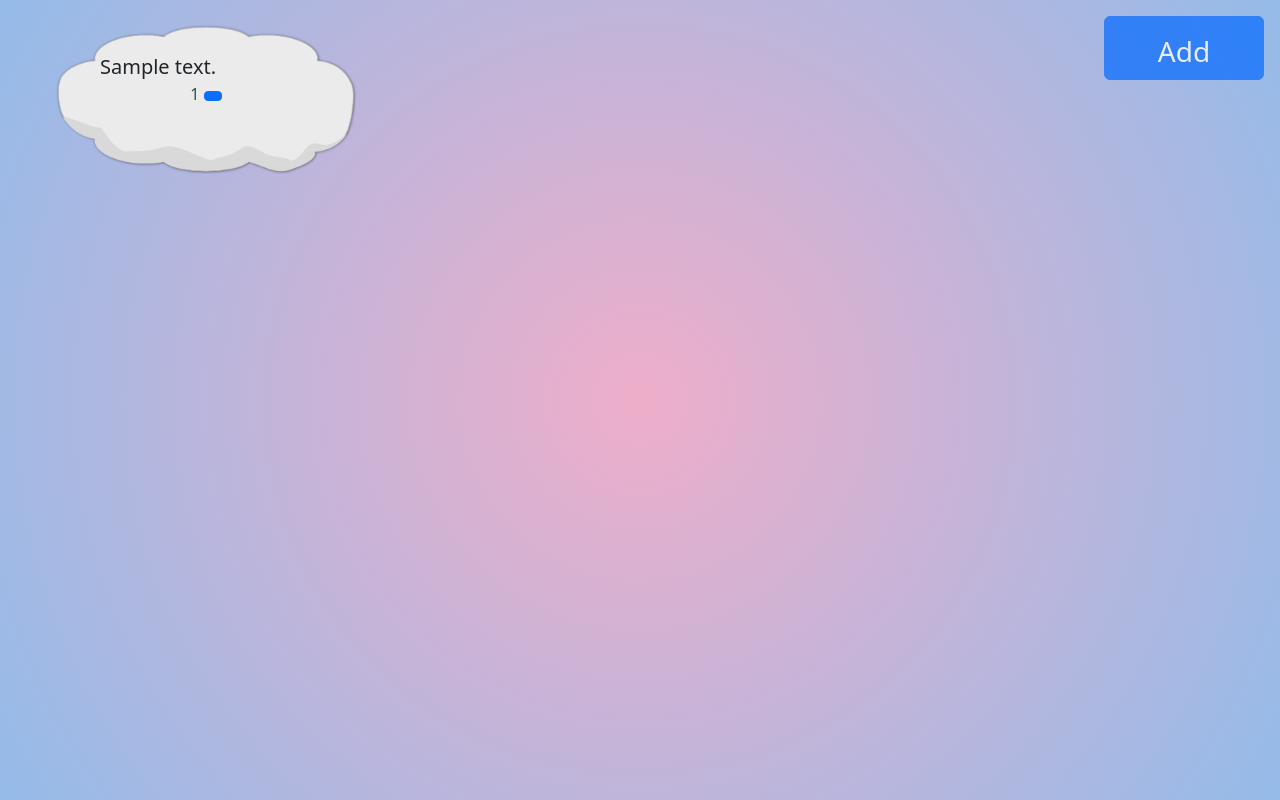
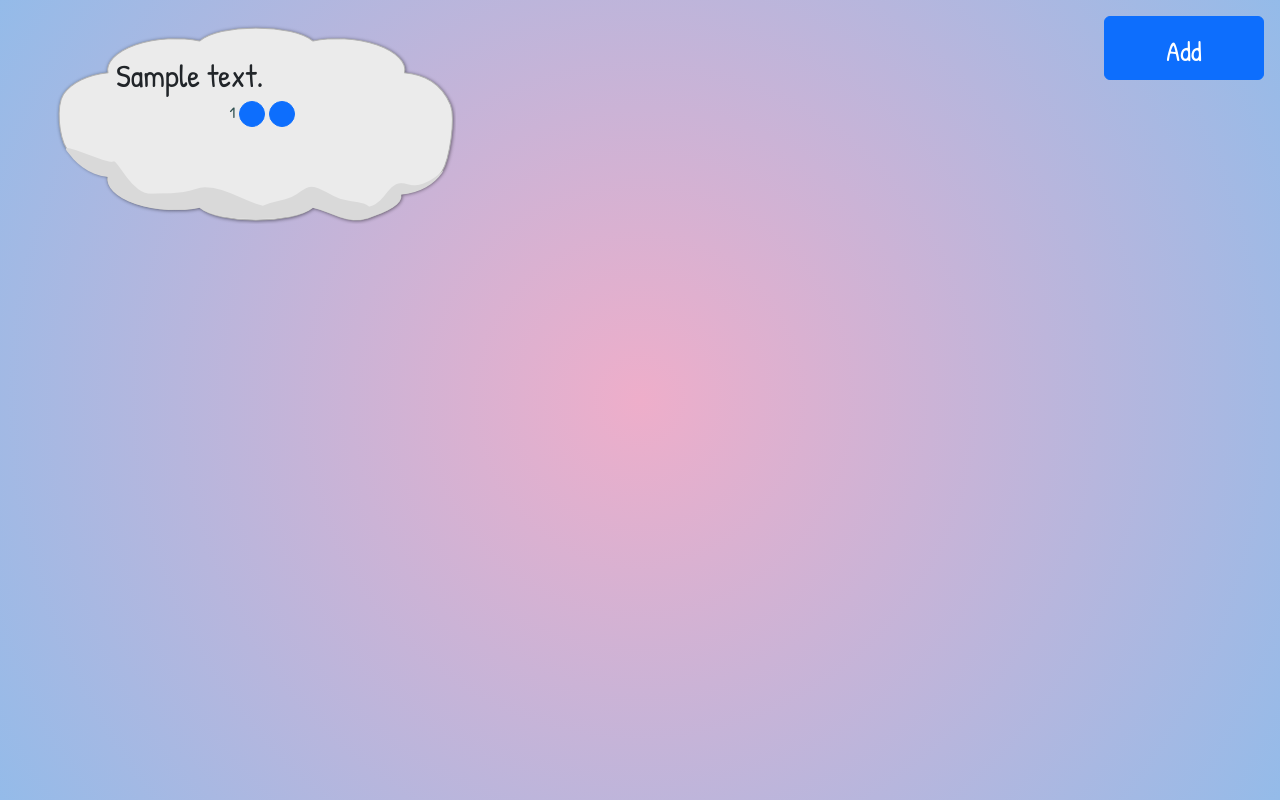
Before and after one commit to imann24/kind_cloud, a Django app: page / in a window 1280 px wide. Run offline with Django 5.2, Linux system fonts and the light colour scheme; tables that the repository leaves empty hold one stand-in row (values such as "Sample post"); some libraries are stand-ins or nearby versions.

Commit message:
Improve responsiveness and add zoom

```diff
--- a/app/kind_cloud/forms.py
+++ b/app/kind_cloud/forms.py
@@ -1,6 +1,6 @@
 import os
 import requests
-from django.forms import ModelForm
+from django.forms import CharField, ModelForm, Textarea
 from django.core import validators
 from .models import Kind
 
@@ -16,6 +16,7 @@ def make_request_to_sentiment_api(text):
     return response.json().get('type', False)
 
 class KindForm(ModelForm):
+    text = CharField(widget=Textarea(attrs={'rows': 3, 'cols': 40}))
     def __init__(self, *args, **kwargs):
         super(KindForm, self).__init__(*args, **kwargs)
         self.fields['text'].label = 'Kind Words'
--- a/app/kind_cloud/static/main.css
+++ b/app/kind_cloud/static/main.css
@@ -1,66 +1,7 @@
 body {
     background: radial-gradient(circle, rgba(238,174,202,1) 0%, rgba(148,187,233,1) 100%);
+    font-family: 'Patrick Hand';
 }
 .content {
     padding: 1rem;
 }
-
-.sky {
-    list-style-type: none;
-}
-
-.cloud {
-    display: block;
-    font-size: 1.25rem;
-    width: 300px;
-    height: 150px;
-    padding: 1.75rem 2.75rem;
-    transform-origin: 100% 50%;
-    margin: 0.5rem;
-    margin-bottom: -2.5rem;
-    background-image: url('/static/img/cloud.png');
-    background-size: contain;
-}
-
-.cloud:nth-child(odd) {
-    margin-left: 0.5rem;
-}
-
-.cloud:nth-child(even) {
-    margin-left: 20rem;
-}
-
-@media (max-width: 600px) {
-    .cloud:nth-child(even) {
-        margin-left: 9.5rem;
-    }
-}
-
-.vote-button-container {
-    color: darkslategray;
-    font-size: 1rem;
-    text-align: center;
-}
-
-.create-button-container {
-    position: fixed;
-    top: 1rem;
-    right: 1rem;
-    width: 10rem;
-    height: 4rem;
-}
-
-.create-button-container .btn {
-    font-size: 1.75rem;
-    padding-top: 0.75rem;
-}
-
-#conduct {
-    border-radius: 1rem;
-    border-color: gainsboro;
-    font-size: 1.25rem;
-}
-
-#create-form {
-    font-size: 2rem;
-}
--- /dev/null
+++ b/app/kind_cloud/static/view_all.css
@@ -0,0 +1,125 @@
+
+.sky {
+    list-style-type: none;
+}
+
+.cloud {
+    display: block;
+    width: 400px;
+    height: 200px;
+    padding-top: 1.75rem;
+    padding-bottom: 2.5rem;
+    padding-left:  3.75rem;
+    padding-right: 3rem;
+    transform-origin: 100% 50%;
+    margin: 0.5rem;
+    margin-bottom: -2.5rem;
+    background-image: url('/static/img/cloud.png');
+    background-size: contain;
+}
+
+.cloud .btn {
+    border-radius: 1rem;
+    padding: 0.75rem;
+}
+
+.cloud:nth-child(odd) {
+    margin-left: 0.5rem;
+}
+
+.cloud:nth-child(even) {
+    margin-left: 20rem;
+}
+
+.cloud-text {
+    display: inline-block;
+    overflow: hidden;
+}
+
+.vote-button-container {
+    color: darkslategray;
+    font-size: 1rem;
+    text-align: center;
+}
+
+.create-button-container {
+    position: fixed;
+    top: 1rem;
+    right: 1rem;
+    width: 10rem;
+    height: 4rem;
+}
+
+.create-button-container .btn {
+    font-size: 1.75rem;
+    padding-top: 0.75rem;
+}
+
+#zoom {
+    border-radius: 2rem;
+    width: 95vw;
+    height: 90%;
+    margin: 0 auto;
+    margin-top: 5%;
+    font-size: 6.5rem;
+    padding: 1rem;
+}
+
+#zoom form {
+    margin-block-end: 0;
+}
+
+#zoom .close-icon {
+    position: fixed;
+    top: 5rem;
+    right: 12.5%;
+    font-size: 3rem;
+}
+
+#zoom .text-container {
+    padding: 1rem;
+    margin-top: 1.75rem;
+}
+
+@media (max-width: 1000px) {
+    .cloud {
+        width: 650px;
+        height: 325px;
+        padding-left: 7.25rem;
+        padding-right: 6.75rem;
+    }
+
+    .cloud-text {
+        font-size: 3rem !important;
+        height: 160px;
+    }
+
+    .cloud .btn {
+        font-size: 4rem;
+        margin-left: 1rem;
+    }
+
+    .vote-button-container {
+        font-size: 3rem;
+        margin-top: -1rem;
+    }
+
+    .cloud:nth-child(even) {
+        margin-left: 17rem;
+    }
+
+    .create-button-container {
+        width: 15rem;
+        height: 6rem;
+    }
+
+    .create-button-container .btn {
+        font-size: 3rem;
+    }
+}
+
+@media (max-width: 600px) {
+    .cloud:nth-child(even) {
+        margin-left: 9rem;
+    }
+}
--- /dev/null
+++ b/app/kind_cloud/static/view_all.js
@@ -0,0 +1,15 @@
+function zoomOnKindCloud(text) {
+    const modal = document.getElementById('zoom')
+    modal.getElementsByClassName('text-container')[0].innerHTML = text
+    modal.showModal()
+    modal.scrollTo(0, 0)
+    // source: https://stackoverflow.com/a/26984690/5204093
+    modal.addEventListener('click', function(event) {
+        const rect = modal.getBoundingClientRect()
+        const isInDialog = (rect.top <= event.clientY && event.clientY <= rect.top + rect.height &&
+          rect.left <= event.clientX && event.clientX <= rect.left + rect.width)
+        if (!isInDialog) {
+            modal.close()
+        }
+    })
+}
--- a/app/kind_cloud/templates/base.html
+++ b/app/kind_cloud/templates/base.html
@@ -5,6 +5,9 @@
         {% load django_bootstrap5 %}
         {% bootstrap_css %}
         {% bootstrap_javascript %}
+        <link rel="preconnect" href="https://fonts.googleapis.com">
+        <link rel="preconnect" href="https://fonts.gstatic.com" crossorigin>
+        <link href="https://fonts.googleapis.com/css2?family=Patrick+Hand&display=swap" rel="stylesheet">
         <link href="{% static 'fontawesomefree/css/fontawesome.css' %}" rel="stylesheet" type="text/css">
         <link href="{% static 'fontawesomefree/css/brands.css' %}" rel="stylesheet" type="text/css">
         <link href="{% static 'fontawesomefree/css/solid.css' %}" rel="stylesheet" type="text/css">
--- a/app/kind_cloud/templates/view_all.html
+++ b/app/kind_cloud/templates/view_all.html
@@ -1,22 +1,39 @@
 {% extends 'base.html' %}
 {% load django_bootstrap5 %}
+{% load static %}
 
 {% block title %}All{% endblock %}
 
+{% block head %}
+    <link rel="stylesheet" href="{% static 'view_all.css' %}">
+    <script src="{% static 'view_all.js' %}"></script>
+{% endblock %}
+
 {% block content %}
+    <dialog id="zoom">
+        <form method="dialog">
+            {% bootstrap_button content="<i class='fa fa-window-close'></i> Close" button_class="btn-primary close-icon" %}
+        </form>
+        <div class="text-container"></div>
+    </dialog>
     <ul class="sky">
         {% for kind in kinds %}
             <li class="cloud">
-                {{kind.text}}
+                <span class="cloud-text" style="font-size: {% if kind.text|length < 100 %} 2rem {% elif kind.text|length < 150 %} 1.5rem {% elif kind.text|length < 350 %} 0.85rem {% else %} 0.75rem {% endif %};">
+                    {{kind.text}}
+                </span>
                 <div class="vote-button-container">
                     {% url 'upvote' kind.id as upvote_url %}
                     {{kind.votes}}
                     {% bootstrap_button button_type="link" content="<i class='fa-solid fa-thumbs-up'></i>" href=upvote_url button_class="btn btn-primary btn-sm" %}
+                    <button class="btn btn-primary btn-sm" onclick="zoomOnKindCloud(`{{kind.text}}`)">
+                        <i class="fa-solid fa-magnifying-glass"></i>
+                    </button>
                 </div>
             </li>
         {% endfor %}
     </ul>
     <div class="d-grid gap-2 create-button-container">
-        {% bootstrap_button button_type="link" content="<i class='fas fa-cloud'></i> Add" href="/create" button_class="btn btn-primary opacity-75" %}
+        {% bootstrap_button button_type="link" content="<i class='fas fa-cloud'></i> Add" href="/create" button_class="btn btn-primary" %}
     </div>
 {% endblock %}
--- a/app/kind_cloud/views.py
+++ b/app/kind_cloud/views.py
@@ -6,7 +6,9 @@ from .forms import KindForm
 
 def index(request):
     kinds = Kind.objects.all().order_by('-votes')
-    return render(request, 'view_all.html', {'kinds': kinds})
+    return render(request, 'view_all.html', {
+        'kinds': kinds,
+    })
 
 # ensure submitting this form doesn't require a CSRF token
 @csrf_exempt
```
Also changed, not shown: app/kind_cloud/static/create.css (added, +28 -0 lines), app/kind_cloud/templates/create.html (+8 -2 lines), README.md.
